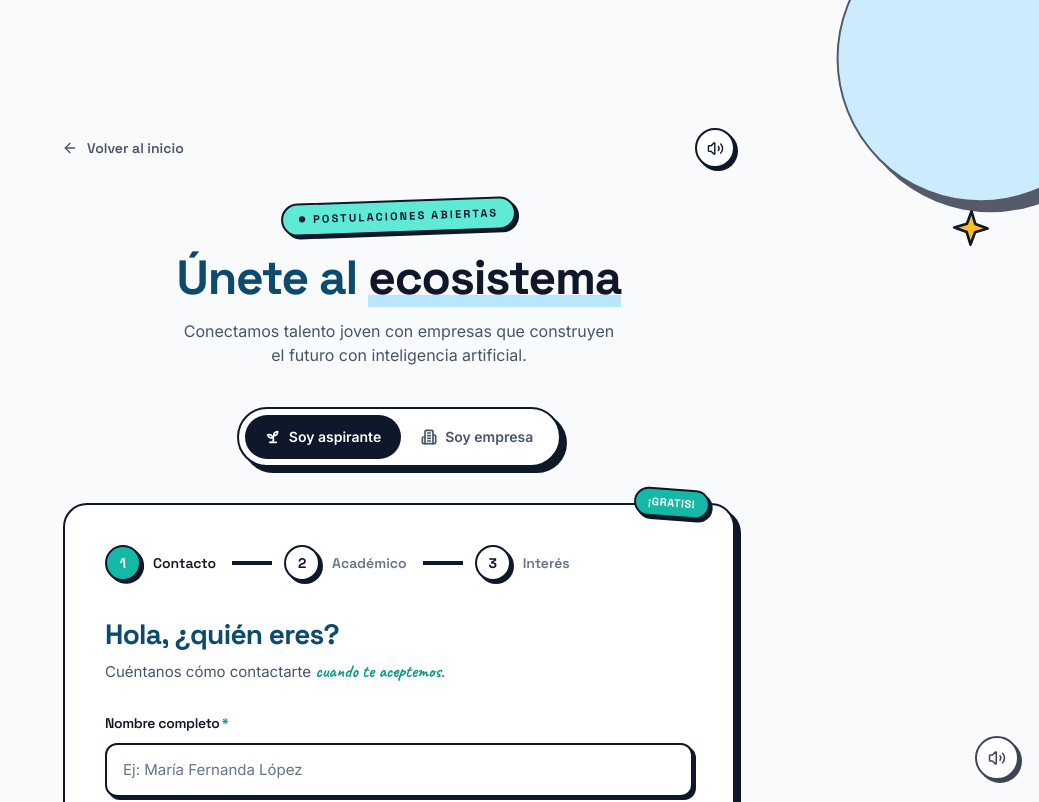
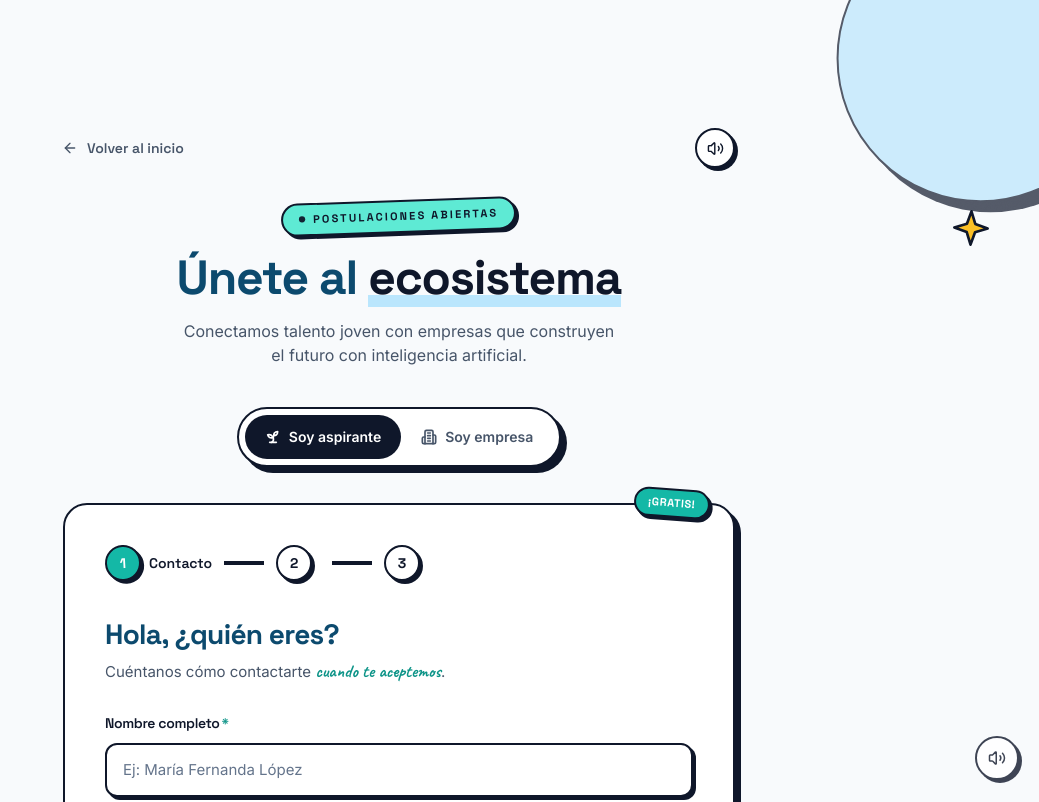
Before and after one commit to REN-ORDO/SeedProgram, a Next.js app: page /postular in a window 1280 px wide. Shown: the top 802 px of the page, without its empty margins (241-1280 px from the left). Built offline with nearby package versions, Linux system fonts and the light colour scheme; no server answers; a web font is replaced by a local one.

Commit message:
feat(postular): stepper acordeón que expande solo el paso activo

```diff
--- a/components/application-form.tsx
+++ b/components/application-form.tsx
@@ -273,12 +273,12 @@ function Stepper({
   current: number;
 }) {
   return (
-    <div className="mb-9 flex items-center gap-2">
+    <div className="mb-9 flex flex-wrap items-center gap-2">
       {steps.map((step, i) => {
         const isActive = current === step.id;
         const isDone = current > step.id;
         return (
-          <div key={step.id} className="flex items-center gap-2 sm:gap-3 flex-shrink-0">
+          <div key={step.id} className="flex items-center gap-2">
             <motion.div
               animate={
                 isActive
@@ -325,17 +325,27 @@ function Stepper({
                 )}
               </AnimatePresence>
             </motion.div>
-            <span
+            {/* Label tipo acordeón: solo el paso activo se expande y muestra
+                su texto; los demás colapsan a ancho 0 (solo queda el círculo).
+                Patrón grid 0fr/1fr para animar el ancho sin medir con JS. */}
+            <div
+              aria-hidden={!isActive}
               className={cn(
-                "hidden font-display text-sm font-semibold whitespace-nowrap transition-colors duration-300 sm:block",
-                isActive ? "text-[var(--color-ink)]" : "text-[var(--color-fg-subtle)]",
-                isDone && "text-[var(--color-fg-muted)]",
+                "hidden transition-[grid-template-columns] duration-500 ease-[cubic-bezier(0.22,1,0.36,1)] sm:grid",
+                isActive ? "grid-cols-[1fr]" : "grid-cols-[0fr]",
               )}
             >
-              {step.label}
-            </span>
+              <span
+                className={cn(
+                  "min-w-0 overflow-hidden whitespace-nowrap font-display text-sm font-semibold transition-colors duration-300",
+                  isActive ? "text-[var(--color-ink)]" : "text-[var(--color-fg-subtle)]",
+                )}
+              >
+                {step.label}
+              </span>
+            </div>
             {i < steps.length - 1 && (
-              <div className="relative mx-1 h-[3px] w-6 min-w-4 sm:w-10 overflow-hidden border-y-2 border-[var(--color-ink)] bg-[var(--color-bg-soft)]">
+              <div className="relative mx-1 h-[3px] w-6 min-w-3 sm:w-10 overflow-hidden border-y-2 border-[var(--color-ink)] bg-[var(--color-bg-soft)]">
                 <motion.div
                   initial={false}
                   animate={{ scaleX: isDone ? 1 : 0 }}
```
